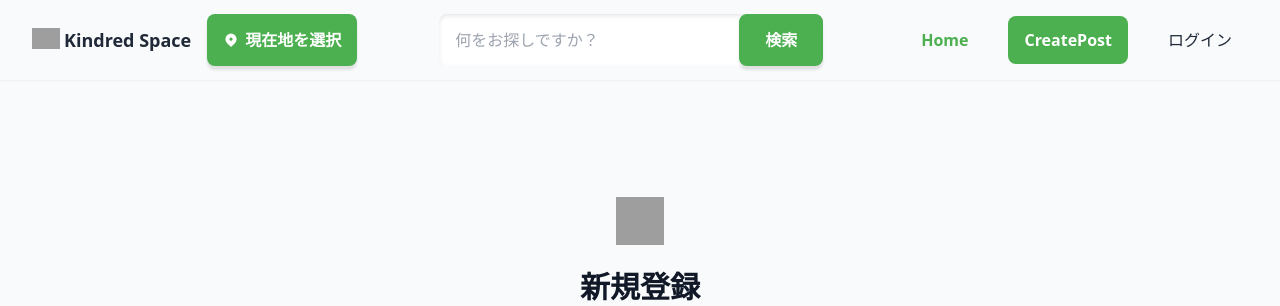
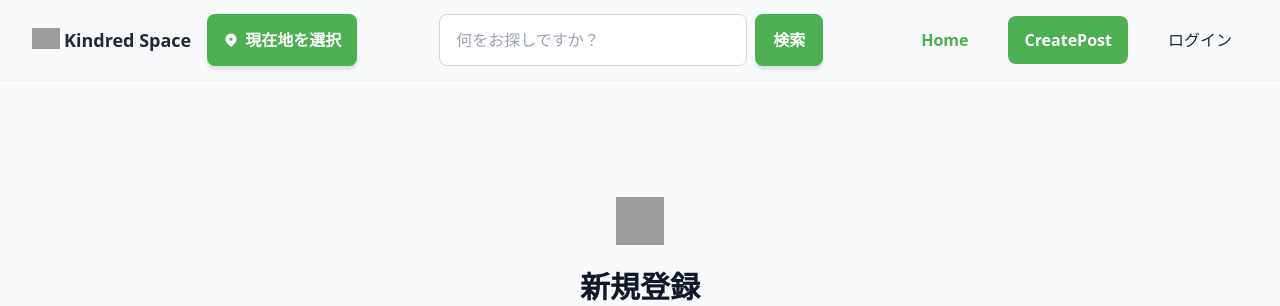
Before and after one commit to ZayYar-Phyo/kindred_space, a Django app: page /signup/ in a window 1280 px wide. Shown: the top 306 px of the page. Run offline with Django 5.2, Linux system fonts and the light colour scheme; some libraries are stand-ins or nearby versions; grey boxes are pictures that could not be loaded.

Commit message:
Update search bar styling and layout for better user experience
Refactor the search bar in header.html to use Tailwind CSS classes for improved styling and a gap between the input and button.

Replit-Commit-Author: Agent
Replit-Commit-Session-Id: cf26a87b-78d5-4533-989e-1737d8cdbd4a
Replit-Commit-Checkpoint-Type: intermediate_checkpoint
Replit-Commit-Event-Id: fd524fd2-0379-46d1-90ed-e048a85f142e
Replit-Commit-Screenshot-Url: https://storage.googleapis.com/screenshot-production-us-central1/5163670d-94d8-4de5-a2d2-75e126789bb2/cf26a87b-78d5-4533-989e-1737d8cdbd4a/FRlFdT2

```diff
--- a/templates/includes/header.html
+++ b/templates/includes/header.html
@@ -67,16 +67,13 @@
 
     <!-- Search Bar -->
     <div class="flex items-center flex-1 max-w-md mx-4">
-        <form method="GET" action="{% url 'home' %}" class="w-full">
-            <div
-                class="flex items-center bg-white rounded-lg shadow-[inset_0_2px_4px_rgba(0,0,0,0.1)] focus-within:ring-2 focus-within:ring-primary transition-all">
-                <input type="text" name="q" value="{{ request.GET.q|default:'' }}" placeholder="何をお探しですか？"
-                    class="flex-1 px-4 py-2 text-gray-800 bg-transparent border-none focus:outline-none rounded-l-lg" />
-                <button type="submit"
-                    class="flex items-center justify-center px-4 md:px-6 py-2 bg-white border-2 border-[#4CAF50] text-[#4CAF50] hover:bg-gray-50 font-semibold rounded-r-lg transition-colors duration-200">
-                    検索
-                </button>
-            </div>
+        <form method="GET" action="{% url 'home' %}" class="w-full flex gap-2">
+            <input type="text" name="q" value="{{ request.GET.q|default:'' }}" placeholder="何をお探しですか？"
+                class="flex-1 px-4 py-2 text-gray-800 bg-white border border-gray-300 rounded-lg focus:outline-none focus:ring-2 focus:ring-[#4CAF50] focus:border-transparent" />
+            <button type="submit"
+                class="px-6 py-2 bg-white border-2 border-[#4CAF50] text-[#4CAF50] hover:bg-gray-50 font-semibold rounded-lg transition-colors duration-200 whitespace-nowrap">
+                検索
+            </button>
         </form>
     </div>
 
```
Also changed, not shown: attached_assets/Screenshot 2025-11-18 at 13.49.03_1763442371433.png (added), 1 other file.
